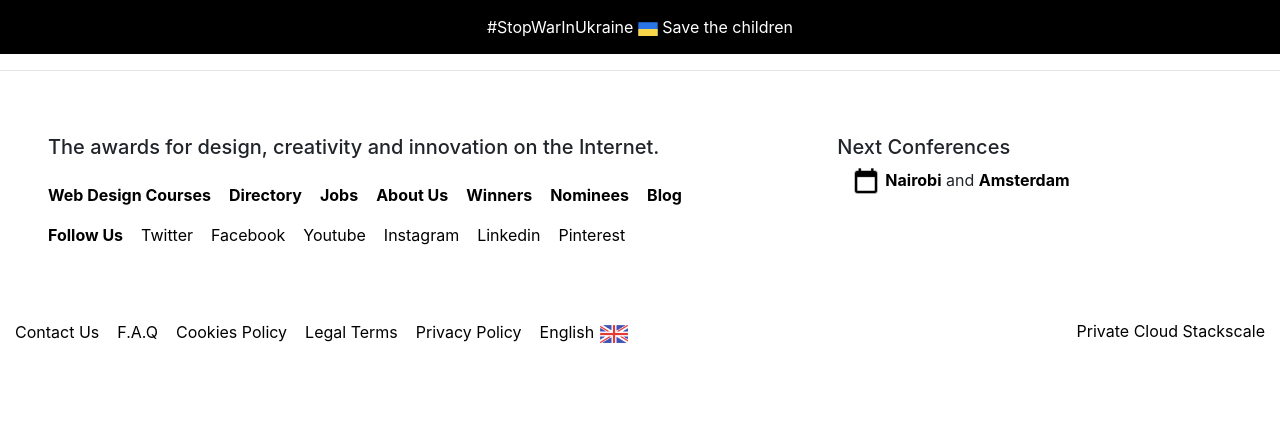
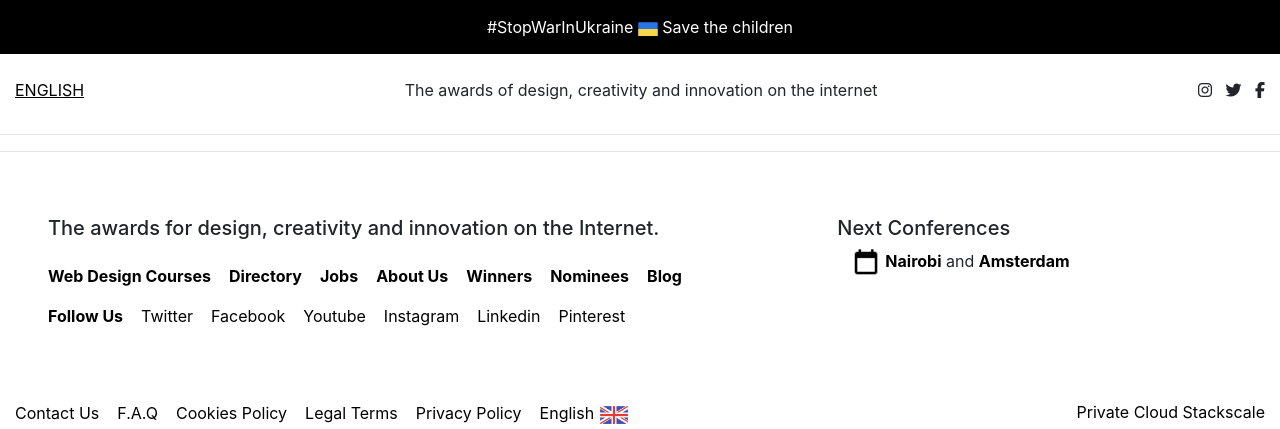
Before and after one commit to Williamsoditi/Awwwards, a Django app: page / in a window 1280 px wide. Shown: the top 429 px of the page. Run offline with Django 4.2, Linux system fonts and the light colour scheme; some libraries are stand-ins or nearby versions.

Commit message:
Feat : Adds navbar about section

```diff
--- a/awardsApp/templates/base.html
+++ b/awardsApp/templates/base.html
@@ -15,7 +15,6 @@
 
     {% block styles %}
       {% bootstrap_css %}
-      <!-- <link rel="stylesheet" href="https://use.fontawesome.com/releases/v5.11.2/css/all.css" /> -->
       <link rel="icon" href="https://assets.awwwards.com/assets/images/favicon.svg" type="image/svg+xml">
       <link rel="stylesheet" href="{% static 'css/base.css' %}">
     {% endblock %}
@@ -32,6 +31,7 @@
 
 
     {% block scripts %}
+        <script src="https://kit.fontawesome.com/f8fc184848.js" crossorigin="anonymous"></script>
         <script src="{% static 'js/base.js' %}"></script>
         <script src="https://ajax.googleapis.com/ajax/libs/jquery/3.2.1/jquery.min.js"></script>
     {% bootstrap_javascript %}
--- a/awardsApp/templates/navbar.html
+++ b/awardsApp/templates/navbar.html
@@ -6,3 +6,15 @@
         <span>Save the children</span>
     </a>
 </div>
+<div class="container-fluid text-center">
+    <div class="welcome-info mt-4">
+        <a href="#">ENGLISH</a>
+        <p>The awards of design, creativity and innovation on the internet</p>
+        <div class="nav-social-icons">
+            <i class="fa-brands fa-instagram"></i>&nbsp;&nbsp;
+            <i class="fa-brands fa-twitter"></i>&nbsp;&nbsp;
+            <i class="fa-brands fa-facebook-f"></i>
+        </div>
+    </div>
+</div>
+<hr>
--- a/static/css/base.css
+++ b/static/css/base.css
@@ -3,6 +3,7 @@
     padding: 0;
     box-sizing: border-box;
 }
+/* --------------NAVBAR------------------------------ */
 .ukraine{
     background-color: black;
     padding: 15px;
@@ -15,6 +16,18 @@
 .ukraine span{
     color: white!important;
 }
+.welcome-info{
+    display: flex;
+    justify-content: space-between;
+}
+.welcome-info a{
+    color: black;
+    text-decoration: underline;
+}
+.welcome-info a:hover{
+    color: #8e8e8e;
+}
+/* -----------------------------------------FOOTER----------------------------------------------------- */
 .close-block a{
     color: black;
     text-decoration: none!important;
```
